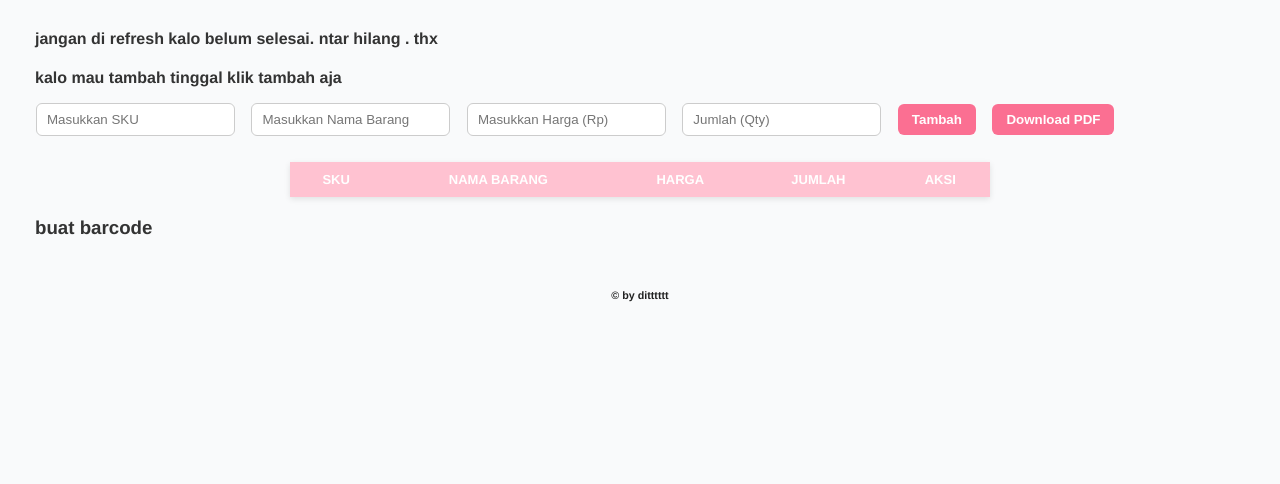
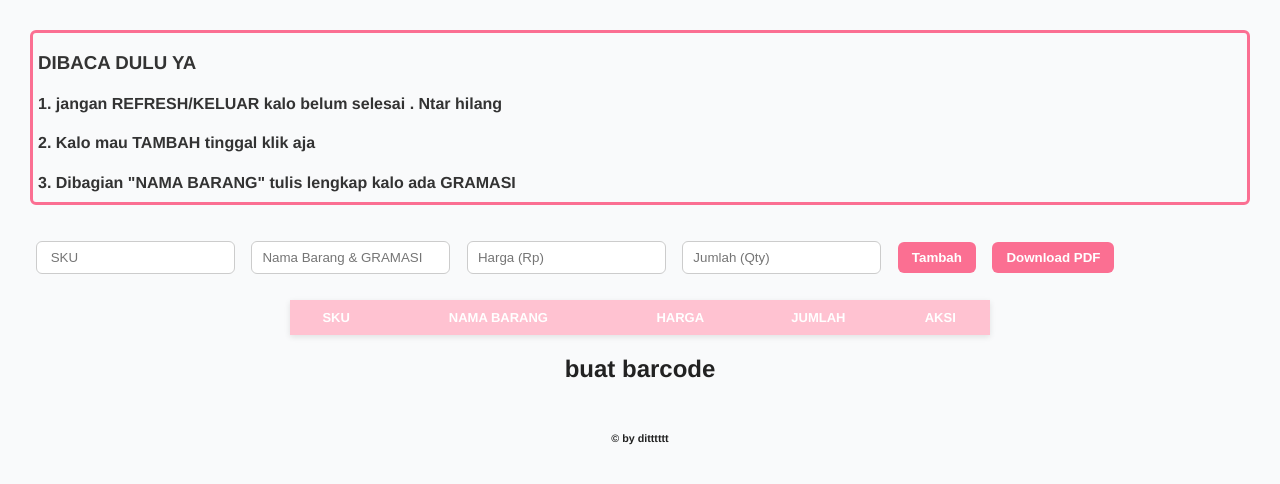
Before and after one commit to praditarsyd/barcod-uy, a plain HTML site: page index.html in a window 1280 px wide. Drawn offline with nearby package versions, Linux system fonts and the light colour scheme.

Commit message:
index.html

```diff
--- a/index.html
+++ b/index.html
@@ -8,14 +8,16 @@
   <link rel="stylesheet" href="style.css">
 </head>
 <body>
-         <h4>jangan di refresh kalo belum selesai. ntar hilang . thx</h4>
-         <h4>kalo mau tambah tinggal klik tambah aja </h4>
+         <div class="warning"><h3>DIBACA DULU YA</h3>
+         <h4>1. jangan REFRESH/KELUAR kalo belum selesai . Ntar hilang</h4>
+         <h4>2. Kalo mau TAMBAH tinggal klik aja </h4>
+         <h4>3. Dibagian "NAMA BARANG" tulis lengkap kalo ada GRAMASI </h4>
+         </div>
 
 
-
-  <input type="text" id="sku" placeholder="Masukkan SKU ">
-  <input type="text" id="nama" placeholder="Masukkan Nama Barang">
-  <input type="text" id="harga" placeholder="Masukkan Harga (Rp)">
+  <input type="text" id="sku" placeholder=" SKU ">
+  <input type="text" id="nama" placeholder="Nama Barang & GRAMASI">
+  <input type="text" id="harga" placeholder="Harga (Rp)">
   <input type="number" id="qty" placeholder="Jumlah (Qty)" min="1">
   <button onclick="tambahItem()">Tambah </button>
   <button onclick="unduhPDF()">Download PDF</button>
@@ -35,7 +37,7 @@
   </table>
 
 
-  <h3>buat barcode </h3>
+  <h2>buat barcode </h2>
   <div id="preview"></div>
 
   <script>
```
